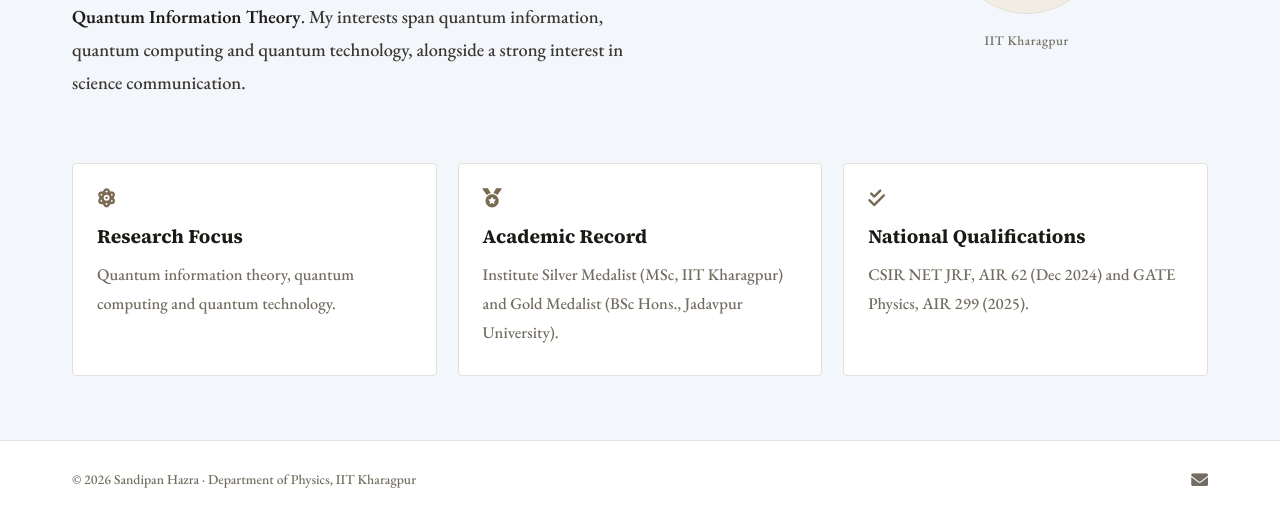
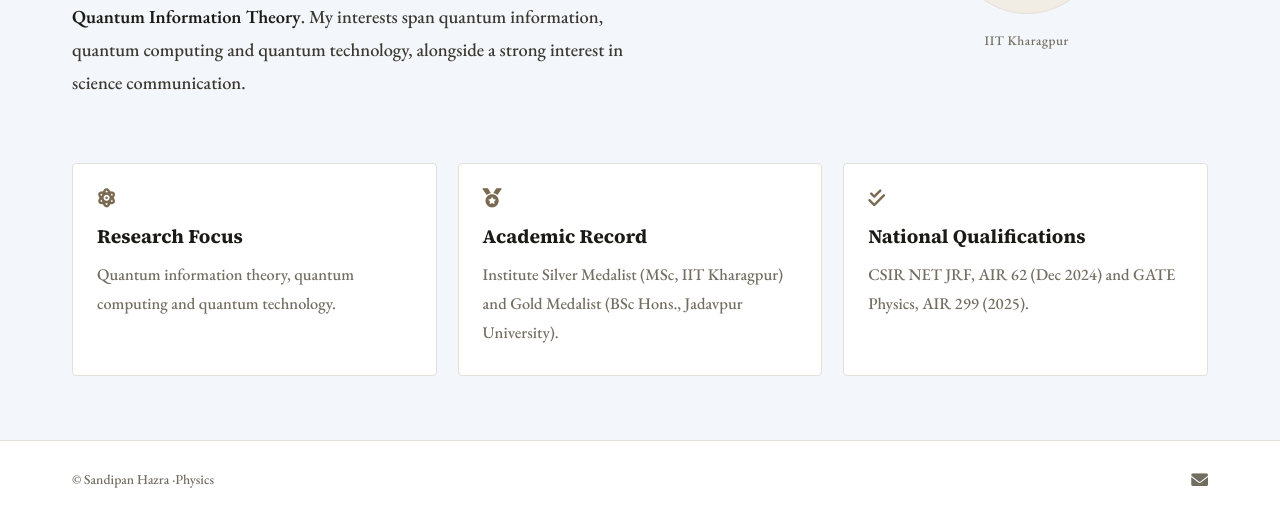
Before and after one commit to sandipanhazraphysics/sandipanhazra, a plain HTML site: page index.html in a window 1280 px wide. Shown: the part 340-857 px from the top of the page. Drawn offline with nearby package versions, Linux system fonts and the light colour scheme.

Commit message:
Update index.html

```diff
--- a/index.html
+++ b/index.html
@@ -437,7 +437,6 @@
         </div>
         <div class="contact-row">
           <div class="contact-item"><i class="fas fa-flag"></i><span>Nationality: Indian</span></div>
-          <div class="contact-item"><i class="fas fa-cake-candles"></i><span>DOB: 19/11/2001</span></div>
         </div>
       </div>
     </div>
@@ -447,7 +446,7 @@
 
 <footer class="site-footer">
   <div class="container footer-inner">
-    <div class="copy">© 2026 Sandipan Hazra · Department of Physics, IIT Kharagpur</div>
+    <div class="copy">© Sandipan Hazra ·Physics</div>
     <div class="footer-social">
       <a href="mailto:hazrasandipan55@gmail.com" aria-label="Email"><i class="fas fa-envelope"></i></a>
     </div>
```
